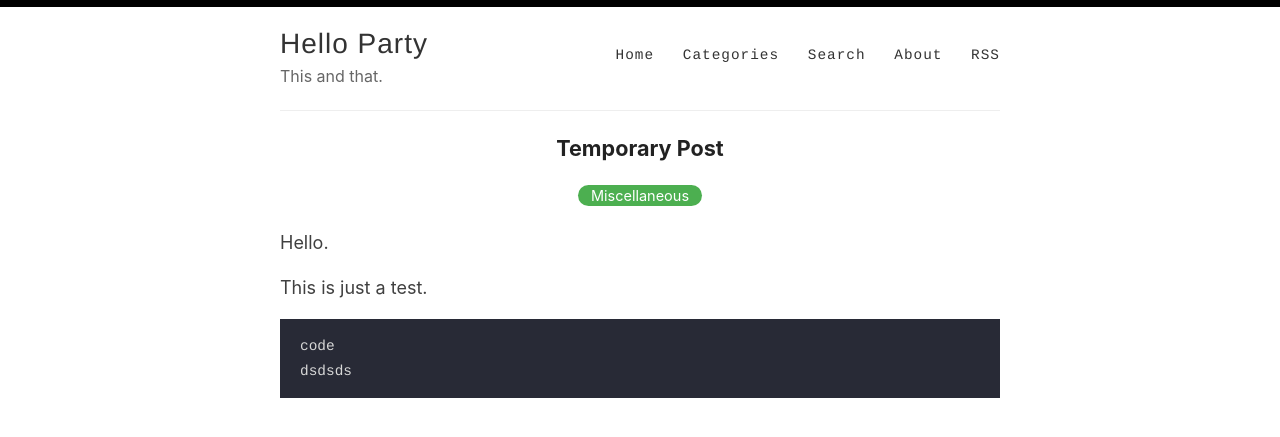
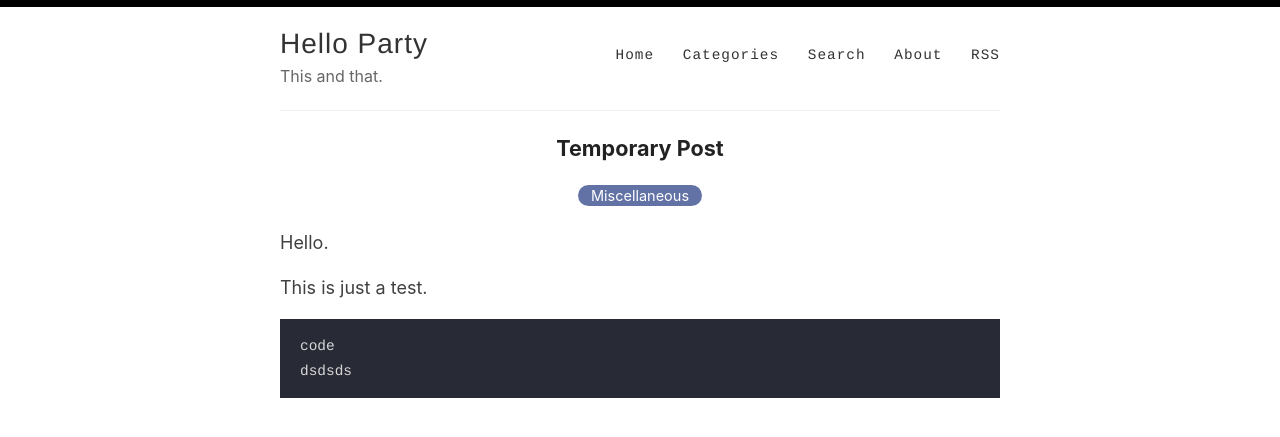
Before and after one commit to hello-party/hello-party-old.github.io, a Jekyll site: the page built from _posts/2021-02-04-hello.md, in a window 1280 px wide. Shown: the top 437 px of the page. Built offline with Jekyll 4.4.1, drawn with Linux system fonts in a browser that asks for light colours.

Commit message:
Update style.scss

```diff
--- a/assets/style.scss
+++ b/assets/style.scss
@@ -707,7 +707,7 @@ Modules - reusable parts of our design
   font-size: 14.5px;
   padding: 2px 13px;
   border: none;
-  background-color: #4CAF50;
+  background-color: #6272a4;
   border-radius: 50px;
   color: #fff;
 }
```
